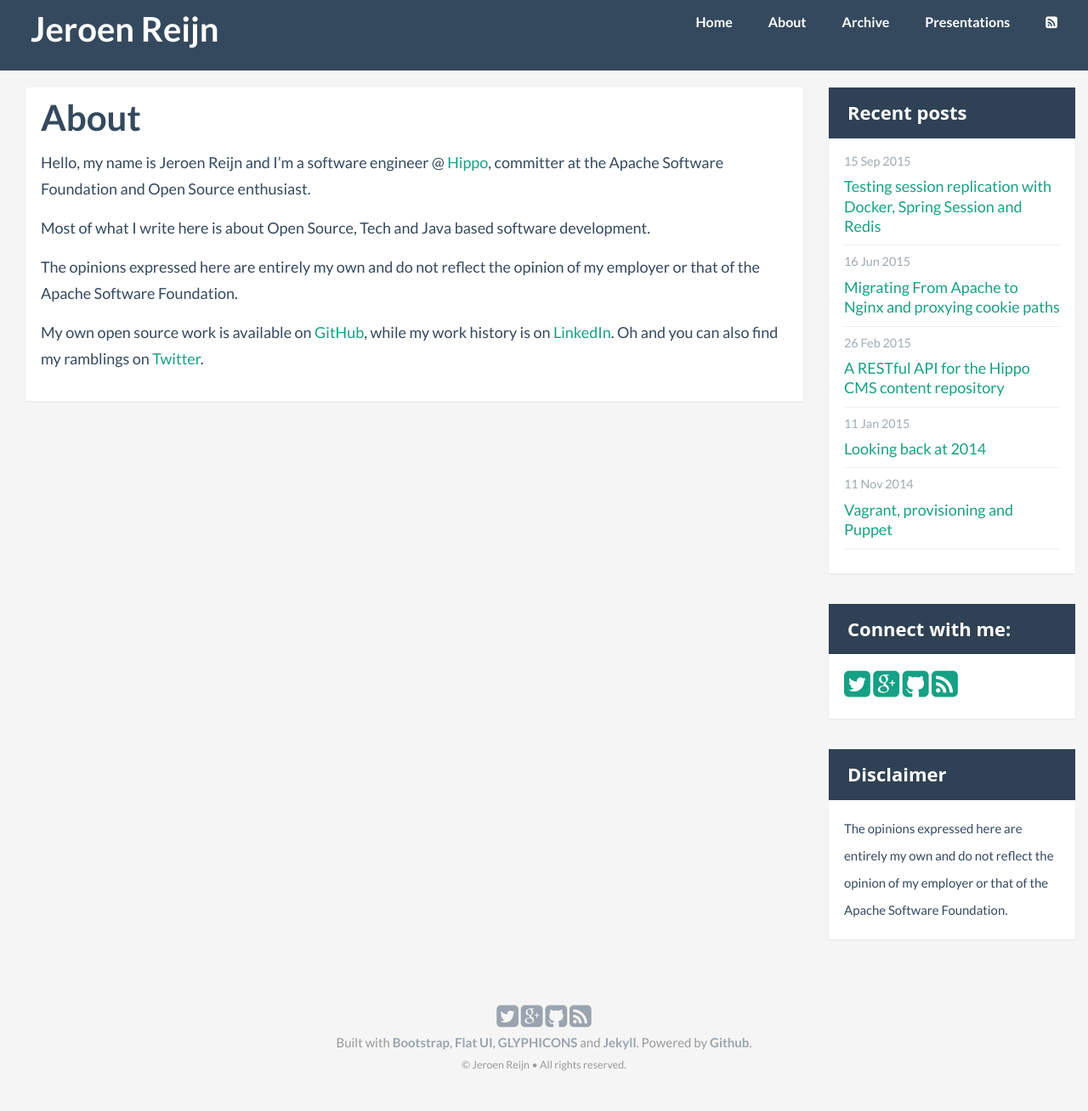
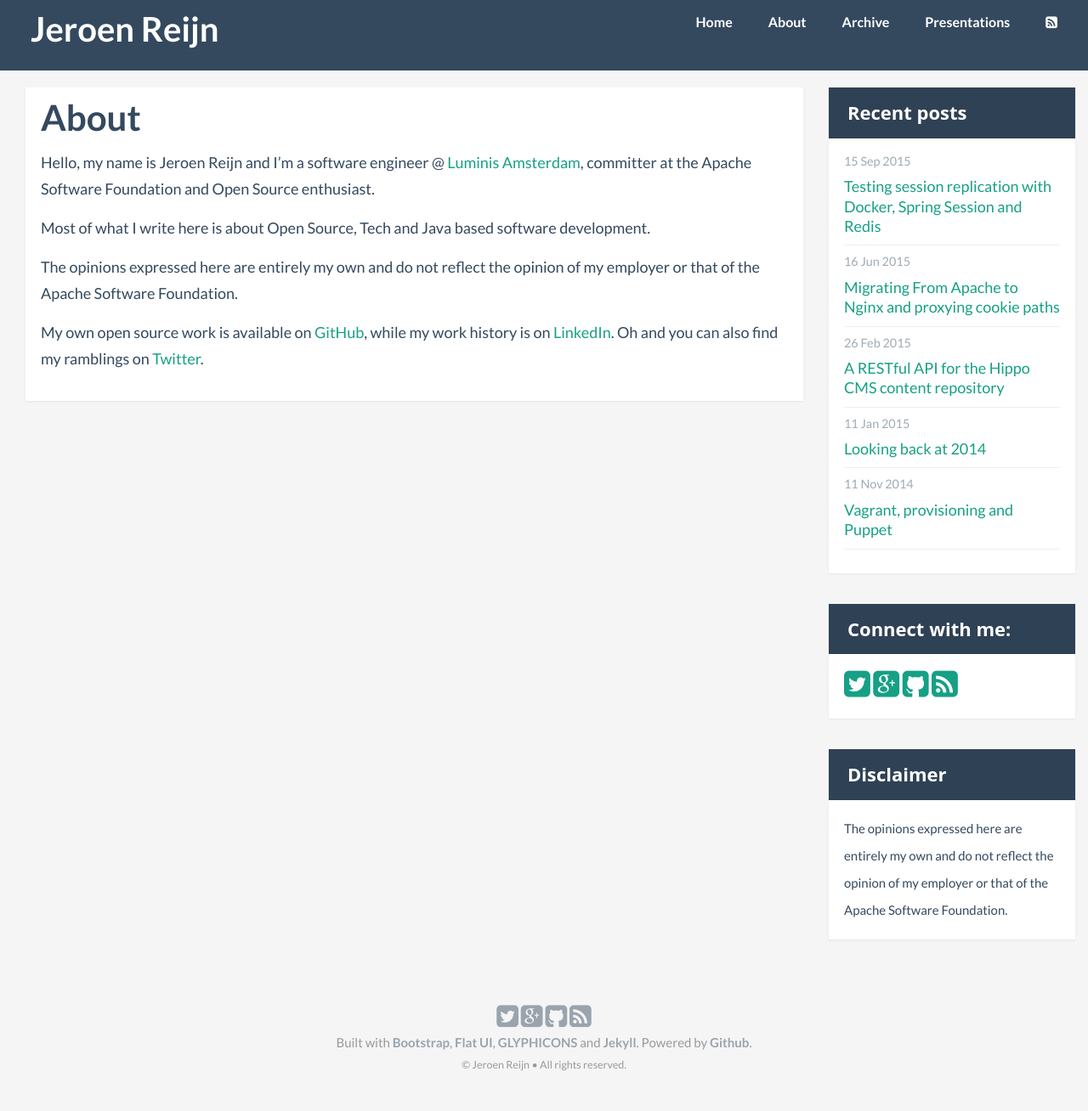
Before and after one commit to jreijn/jreijn.github.com, a Jekyll site: the page built from about.md, in a window 1280 px wide. Shown: the whole page at 85% size. Built offline with Jekyll 4.4.1, drawn with Linux system fonts in a browser that asks for light colours; Markdown is read by kramdown in place of the engine named in the settings; comment, search, counter and statistics services are not loaded.

Commit message:
Update about.md

```diff
--- a/about.md
+++ b/about.md
@@ -3,7 +3,7 @@ layout: page
 title: About
 permalink: /about.html
 ---
-Hello, my name is Jeroen Reijn and I’m a software engineer @ [Hippo](http://www.onehippo.com), committer at the Apache Software Foundation and Open Source enthusiast.
+Hello, my name is Jeroen Reijn and I’m a software engineer @ [Luminis Amsterdam](http://amsterdam.luminis.eu/), committer at the Apache Software Foundation and Open Source enthusiast.
 
 Most of what I write here is about Open Source, Tech and Java based software development.
 
```
